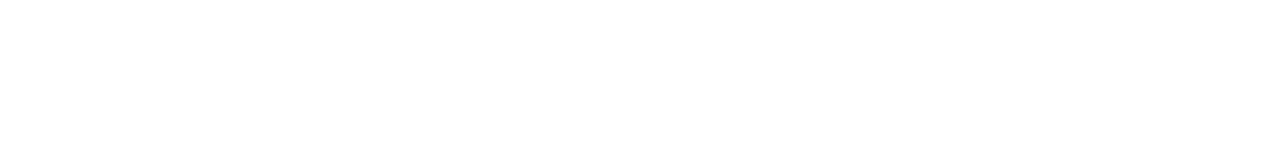
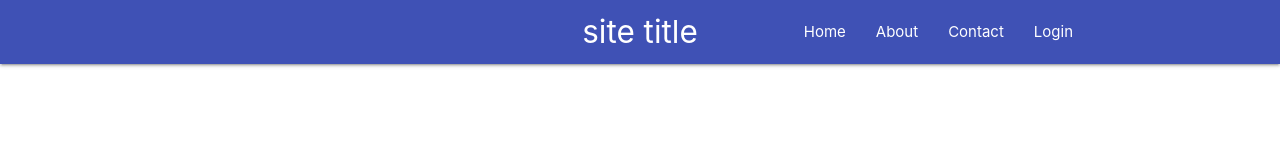
Before and after one commit to abhinav-TB/matirialize-css, a plain HTML site: page navbar.html in a window 1280 px wide. Drawn offline with nearby package versions, Linux system fonts and the light colour scheme.

Commit message:
nav bar added

```diff
--- a/navbar.html
+++ b/navbar.html
@@ -4,15 +4,43 @@
     <meta name="viewport" content="width=device-width, initial-scale=1.0">
      <!-- Compiled and minified CSS -->
      <link rel="stylesheet" href="https://cdnjs.cloudflare.com/ajax/libs/materialize/1.0.0/css/materialize.min.css">
-
+     <script src="https://code.jquery.com/jquery-3.4.1.min.js"></script>
      <!-- Compiled and minified JavaScript -->
      <script src="https://cdnjs.cloudflare.com/ajax/libs/materialize/1.0.0/js/materialize.min.js"></script>
       <!--Import Google Icon Font-->
       <link href="https://fonts.googleapis.com/icon?family=Material+Icons" rel="stylesheet">
-    <script src="https://code.jquery.com/jquery-3.4.1.min.js"></script>
+
     <title>Document</title>
 </head>
 <body>
 
+<nav class="nav-wrapper indigo">
+    <div class="container">
+    <a href="#" class="brand-logo center">site title</a>
+    <a href="#" class="sidenav-trigger" data-target="mobile-links">
+        <i class="material-icons">menu</i>
+    </a>
+    <ul class ="right hide-on-med-and-down">
+        <li><a href="#">Home</a></li>
+        <li><a href="#">About</a></li>
+        <li><a href="#">Contact</a></li>
+        <li><a href="#">Login</a></li>
+    </ul>
+</div>
+</nav>
+<ul class="sidenav" id="mobile-links">
+    <li><a href="#">Home</a></li>
+    <li><a href="#">About</a></li>
+    <li><a href="#">Contact</a></li>
+</ul>
+<script>
+    $(document).ready(function(){
+       $('.sidenav').sidenav();
+
+    })
+</script>
+
+     <!-- Compiled and minified JavaScript -->
+
 </body>
 </html>
```
